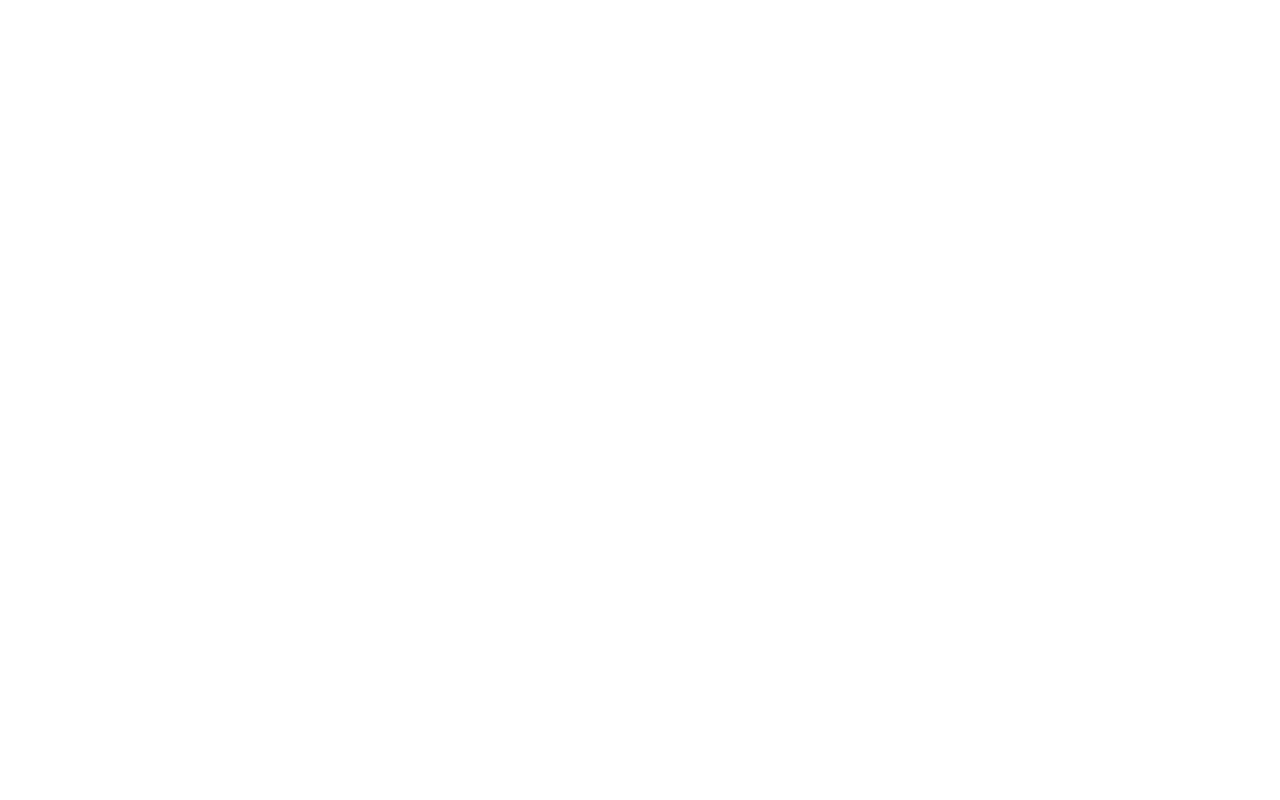
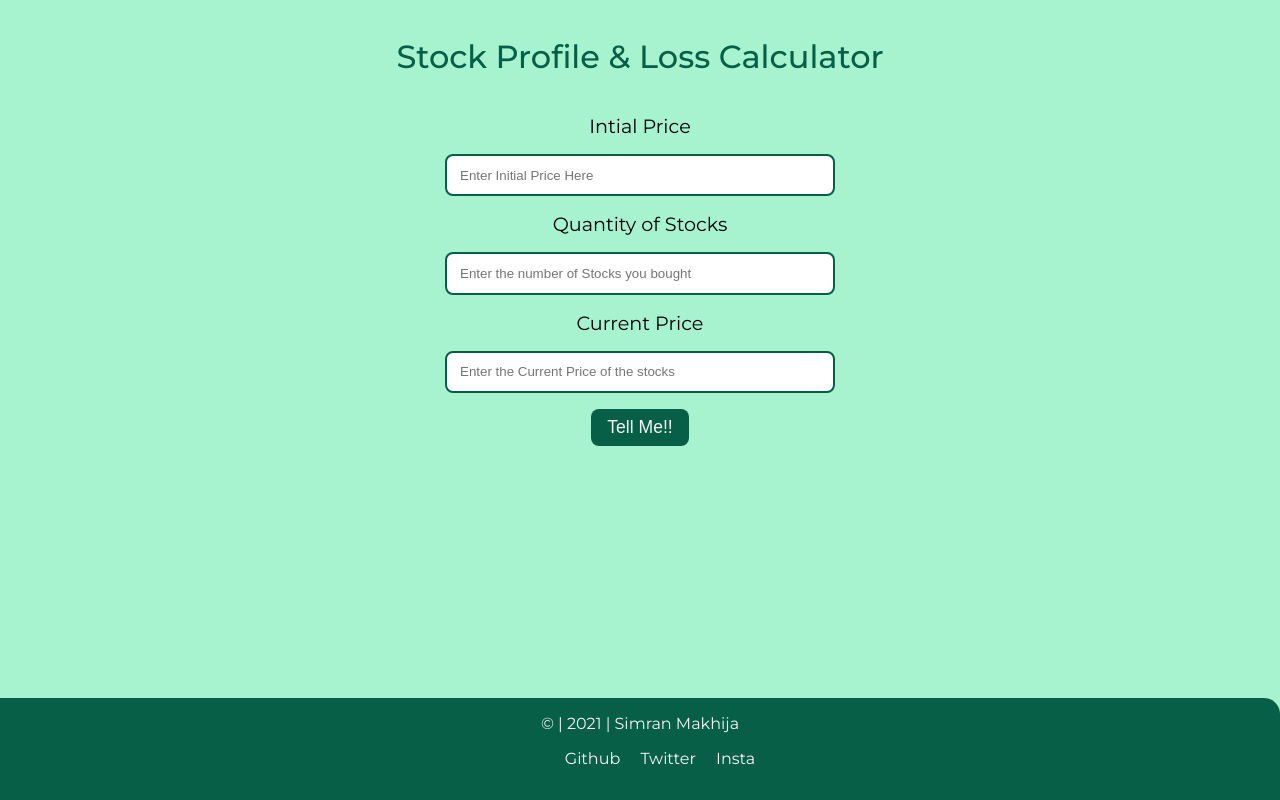
Before and after one commit to SimranMakhija7/profit-or-loss, a plain HTML site: page index.html in a window 1280 px wide. Drawn offline with Linux system fonts and the light colour scheme.

Commit message:
feat: add markup and styling

```diff
--- a/index.html
+++ b/index.html
@@ -8,6 +8,32 @@
     <link rel="stylesheet" href="style.css">
 </head>
 <body>
+    <header>
+        <h1 class="header-heading">Stock Profile & Loss Calculator</h1>
+    </header>
+    <div class="container">
+        <form>
+            <label for="initial" class="label">Intial Price </label>
+            <input type="text" name="initial" id="initial" class="userInput" placeholder="Enter Initial Price Here">
+            <label for="quantity" class="label">Quantity of Stocks </label>
+            <input type="text" name="quantity" id="quantity" class="userInput" placeholder="Enter the number of Stocks you bought">
+            <label for="current" class="label">Current Price  </label>
+            <input type="text" name="current" id="current" class="userInput" placeholder="Enter the Current Price of the stocks">
+        </form>
+        <div class="error-message"></div>
+        <button class="btn"> Tell Me!! </button>
+    </div>
+    <div id="output" class="container"></div>
+    <footer>
+        <div class="container">
+            <div class="footer-header">© | 2021 | Simran Makhija</div>
+            <ul class="social-links list-non-bullet ">
+                <li class="list-item-inline"><a class="link" target="_blank" href="https://github.com/SimranMakhija7">Github</a></li>
+                <li class="list-item-inline"><a class="link" target="_blank" href="https://twitter.com/justdev_sim/">Twitter</a></li>
+                <li class="list-item-inline"><a class="link" target="_blank" href="https://www.instagram.com/justdev_sim/">Insta</a></li>
+            </ul>
+        </div>
+    </footer>
     <script src="app.js"></script>
 </body>
 </html>
--- a/style.css
+++ b/style.css
@@ -0,0 +1,94 @@
+@import url('https://fonts.googleapis.com/css2?family=Montserrat:wght@400;500;700&display=swap');
+
+:root{
+    --primary-color: #065F46;
+    --light-green: #A7F3D0;
+}
+
+body{
+    /* top right bottom left */
+    margin: 0;
+    font-family: 'Montserrat', sans-serif;
+    background-color: var(--light-green);
+}
+
+header{
+    padding: 1rem;
+    text-align: center;
+}
+
+.header-heading{
+    color: var(--primary-color);
+    font-weight: 500;
+}
+.list-non-bullet{
+    list-style: none;
+}
+
+.list-item-inline{
+    display: inline;
+    padding: 0rem 0.5rem;
+}
+footer{
+    background-color: var(--primary-color);
+    padding: 1rem 0rem;
+    color: whitesmoke;
+    text-align: center;
+    border-top-right-radius: 1rem;
+    margin-top: 2rem;
+    position: absolute;
+    width: 100%;
+    bottom: 0;
+    left:0;
+}
+
+footer .link{
+    text-decoration: none;
+    color: whitesmoke;
+    padding-inline-start: 0px;
+}
+
+.container{
+    padding: 0rem 1rem;
+    max-width: 600px;
+    margin: auto;
+    text-align: center;
+}
+
+/** Form **/
+label{
+    display: block;
+    font-size: 1.2rem;
+}
+
+input{
+    display: block;
+    margin: 1rem auto;
+    border: solid 2px var(--primary-color);
+    width: 60%;
+    height: 4vh;
+    border-radius: 0.5rem;
+    padding: 0.2rem 0.8rem;
+}
+
+button{
+    display: block;
+    margin: auto;
+    background-color: var(--primary-color);
+    border-radius: 0.5rem;
+    color: whitesmoke;
+    padding: 0.5rem 1rem;
+    font-size: 1.1rem;
+    border:none;
+}
+#output{
+    margin-top: 1rem;
+    font-size: 1.1rem;
+    text-align: center;
+    font-weight: medium;
+}
+
+#error{
+    color: red;
+    font-weight: bold;
+}
```
